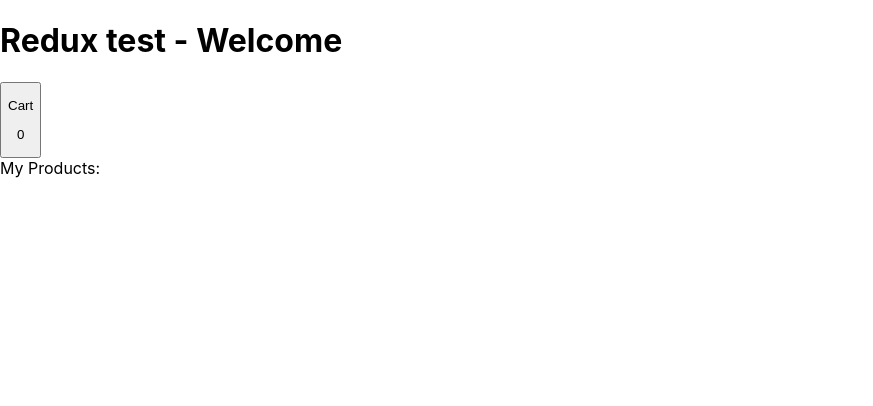
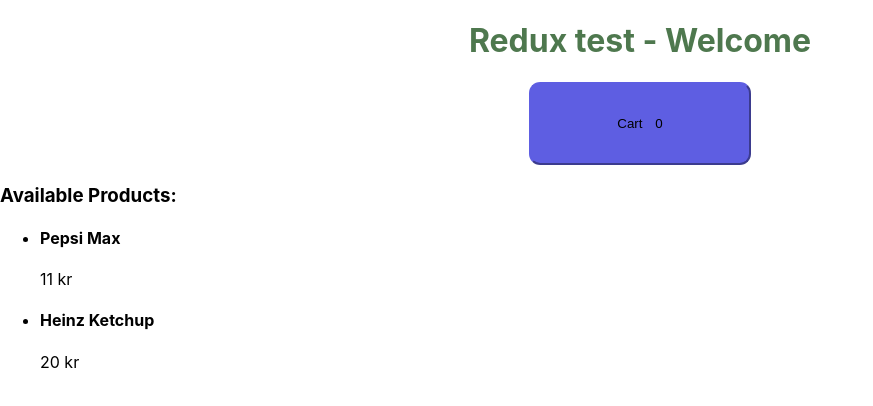
Before and after one commit to fishenchips/redux-1, a React (Create React App) app: page / in a window 1280 px wide. Shown: the top 406 px of the page, without its empty margins (0-873 px from the left). Built offline with nearby package versions, Linux system fonts and the light colour scheme.

Commit message:
adding some dummy products and rendering them

```diff
--- a/src/components/CartBtn.js
+++ b/src/components/CartBtn.js
@@ -1,4 +1,5 @@
 import React from "react";
+import classes from "../css/header.module.css";
 //useDispatch used for triggering cart to show/close, and useSelector will update the state and ui (value) of total cartQty
 import { useDispatch, useSelector } from "react-redux";
 
@@ -18,9 +19,9 @@ function CartBtn() {
   };
 
   return (
-    <button onClick={toggleCart}>
-      <p>Cart</p>
-      <p>{cartQty} </p>
+    <button className={classes.cartBtn} onClick={toggleCart}>
+      <span>Cart</span>
+      <span>{cartQty} </span>
     </button>
   );
 }
--- a/src/components/Header.js
+++ b/src/components/Header.js
@@ -1,13 +1,12 @@
 import React from "react";
 import CartBtn from "./CartBtn";
+import classes from "../css/header.module.css";
 
 function Header() {
   return (
-    <header>
-      <h1>Redux test - Welcome</h1>
-      <div>
-        <CartBtn />
-      </div>
+    <header className={classes.header}>
+      <h1 className={classes.headerTitle}>Redux test - Welcome</h1>
+      <CartBtn />
     </header>
   );
 }
--- /dev/null
+++ b/src/components/ProductItem.js
@@ -0,0 +1,14 @@
+import React from "react";
+
+function ProductItem(props) {
+  return (
+    <li key={props.id}>
+      <div>
+        <h4>{props.title} </h4>
+        <p>{props.price} kr</p>
+      </div>
+    </li>
+  );
+}
+
+export default ProductItem;
--- a/src/components/Products.js
+++ b/src/components/Products.js
@@ -1,7 +1,34 @@
 import React from "react";
+import ProductItem from "./ProductItem";
+
+const DUMMY_PRODUCTS = [
+  {
+    id: 1,
+    price: 11,
+    title: "Pepsi Max",
+  },
+  {
+    id: 2,
+    price: 20,
+    title: "Heinz Ketchup",
+  },
+];
 
 function Products() {
-  return <div>My Products:</div>;
+  return (
+    <section>
+      <h3>Available Products:</h3>
+      <ul>
+        {DUMMY_PRODUCTS.map((product) => (
+          <ProductItem
+            key={product.id}
+            price={product.price}
+            title={product.title}
+          />
+        ))}
+      </ul>
+    </section>
+  );
 }
 
 export default Products;
--- /dev/null
+++ b/src/css/header.module.css
@@ -0,0 +1,20 @@
+.header{
+    display: flex;
+    flex-direction: column;
+    align-items: center;
+}
+
+.headerTitle {
+    color: rgba(23, 79, 23, 0.763)
+}
+
+.cartBtn{
+    padding: 2rem 5rem;
+    background-color: rgb(94, 94, 226);
+    border-color: rgb(94, 94, 226);
+    border-radius: 0.7rem;
+}
+
+.cartBtn span {
+    margin: 0.4rem;
+}
```
